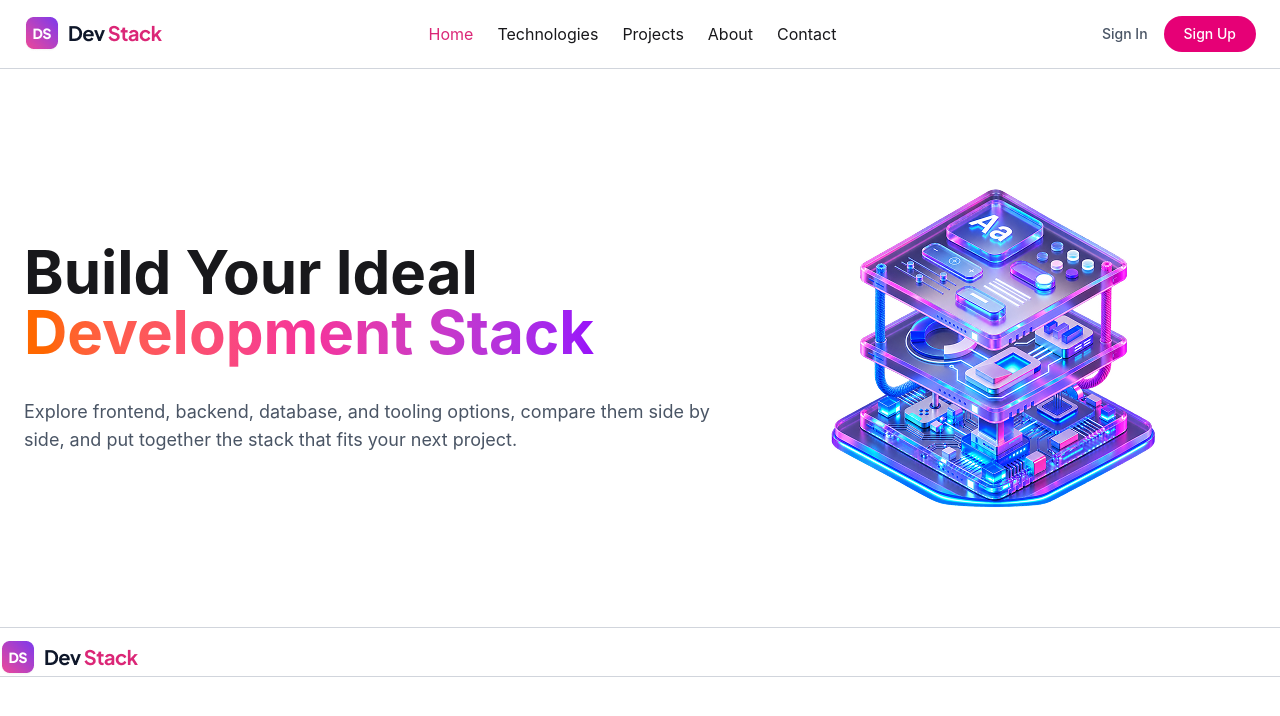
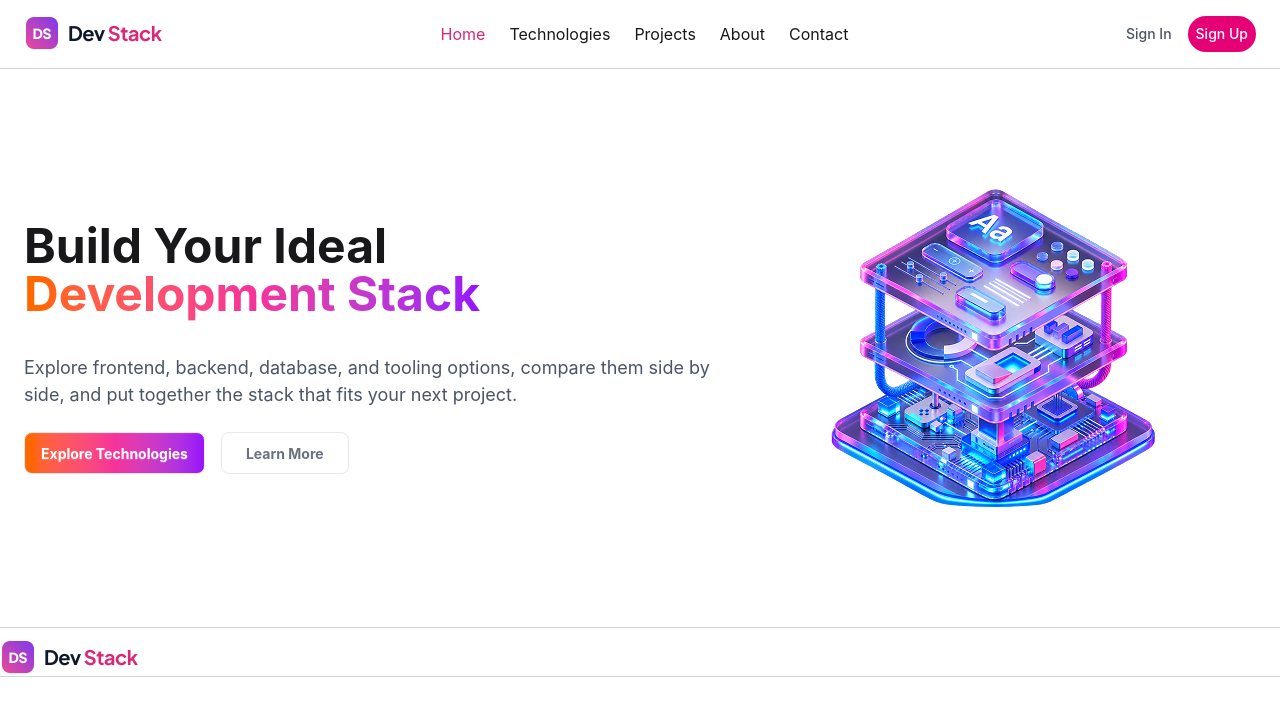
Before and after one commit to tahsinmesbhaturzo-blip/assignment-05, a React (Vite) app: page / in a window 1280 px wide. Shown: the top 716 px of the page. Built offline with nearby package versions, Linux system fonts and the light colour scheme.

Commit message:
Banner section completed

```diff
--- a/src/components/Banner.tsx
+++ b/src/components/Banner.tsx
@@ -3,16 +3,17 @@ import banner from '../assets/banner-stack.png';
 const Banner = () => {
     return (
         <>
-        <div className="flex flex-row items-center justify-between container mx-auto py-4 px-6">
+        <div className="md:flex flex-row items-center justify-between container mx-auto py-4 px-6 ">
             <div>
-                <h1 className="text-6xl font-bold pb-5">Build Your Ideal <br /> <span className="bg-linear-to-r  from-orange-500 via-pink-500 to-purple-600 bg-clip-text text-transparent">Development Stack</span></h1>
-                <p className="text-lg text-gray-600 mt-4">
+                <h1 className="text-5xl font-bold pb-5">Build Your Ideal <br /> <span className="bg-linear-to-r  from-orange-500 via-pink-500 to-purple-600 bg-clip-text text-transparent">Development Stack</span></h1>
+                <p className="text-[18px] text-gray-600 mt-4">
                     Explore frontend, backend, database, and tooling options,
                     compare them side by side, and put together the stack that fits your
                     next project.
                 </p>
-                <div>
-
+                <div className="flex gap-4 mt-6">
+                  <button className="btn bg-linear-to-r  from-orange-500 via-pink-500 to-purple-600 py-5 px-4 rounded-lg text-white font-bold" >Explore Technologies</button>
+                  <button className="btn rounded-lg  bg-white py-5 px-6 text-gray-500 font-bold"  >Learn More</button>
                 </div>
             </div>
             <img className="" src={banner} alt="Banner" />
--- a/src/components/Footer.tsx
+++ b/src/components/Footer.tsx
@@ -4,7 +4,7 @@ const Footer = () => {
     return (
         <div>
             <hr className='border-gray-300 pb-3' />
-            <img src={logo} alt="Logo" />
+            <img  src={logo} alt="Logo" />
             <hr className='border-gray-300 pt-3 container mx-auto'  />
         </div>
     );
--- a/src/components/Nav.tsx
+++ b/src/components/Nav.tsx
@@ -1,11 +1,13 @@
 import logo from "../assets/logo-text.png"
+import burger from "../assets/hamburger.png"
 
 const Nav = () => {
     return (
         <div className="sticky top-0 bg-white z-50">
         <nav className="flex justify-between items-center container mx-auto py-4 px-6 ">
-            <a><img src={logo} alt="Logo" /></a>
-            <ul className="flex gap-6 ">
+            <a className="md:hidden "><img src={burger} alt="Logo" /></a>
+            <a><img className="md:flex justify-right" src={logo} alt="Logo" /></a>
+            <ul className="flex gap-6 md:flex hidden ">
                 <li><a className="text-[#DB2777]" href="#home">Home</a></li>
                 <li><a className="hover:text-[#DB2777]" href="#technologies">Technologies</a></li>
                 <li><a className="hover:text-[#DB2777]" href="#projects">Projects</a></li>
@@ -14,7 +16,7 @@ const Nav = () => {
             </ul>
             <div className="flex gap-4">
                 <button className="text-sm cursor-pointer font-medium text-gray-600 hover:text-pink-600">Sign In</button>
-                <button className="rounded-full cursor-pointer bg-pink-600 px-5 py-2 text-sm font-medium text-white hover:bg-pink-700">Sign Up</button>
+                <button className="rounded-full cursor-pointer bg-pink-600 p-2 text-sm font-medium text-white hover:bg-pink-700">Sign Up</button>
             </div>
 
         </nav>
```
Also changed, not shown: src/App.tsx (+7 -2 lines), src/components/Technologies.tsx (added).
